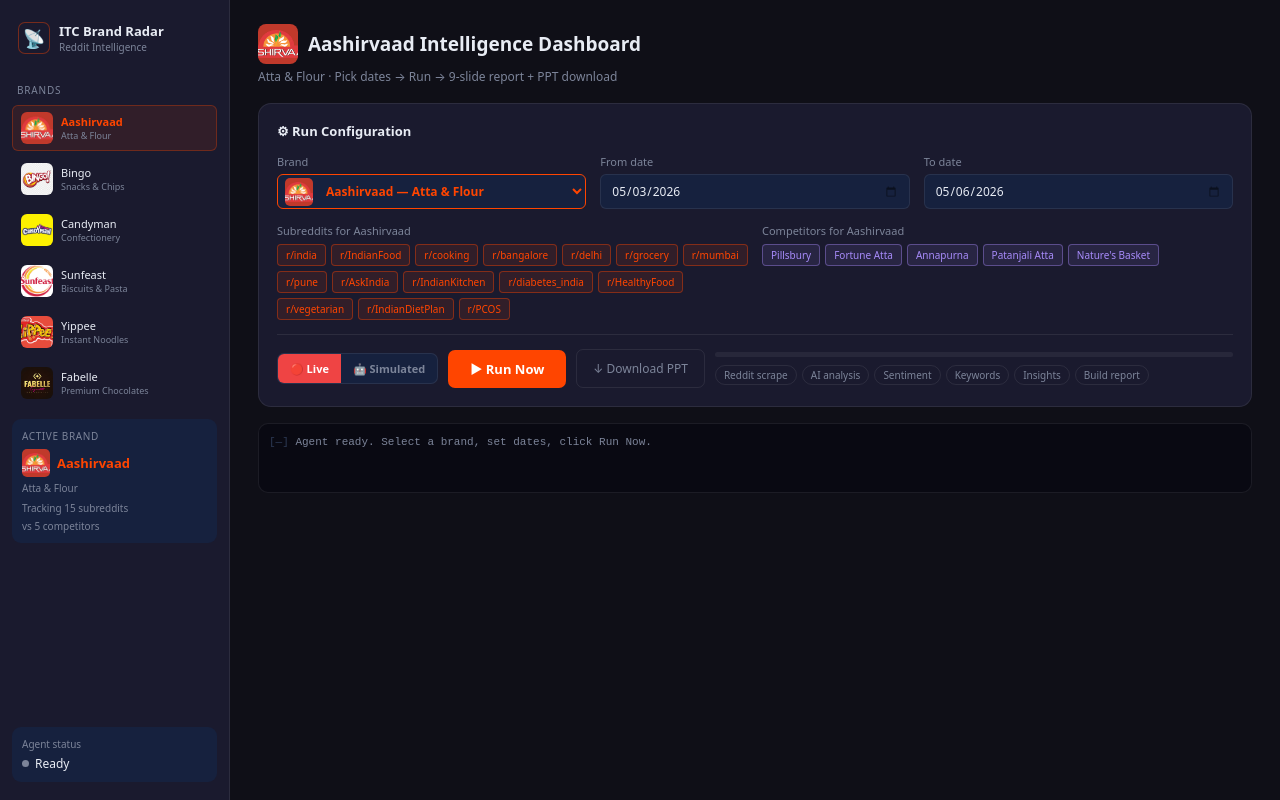
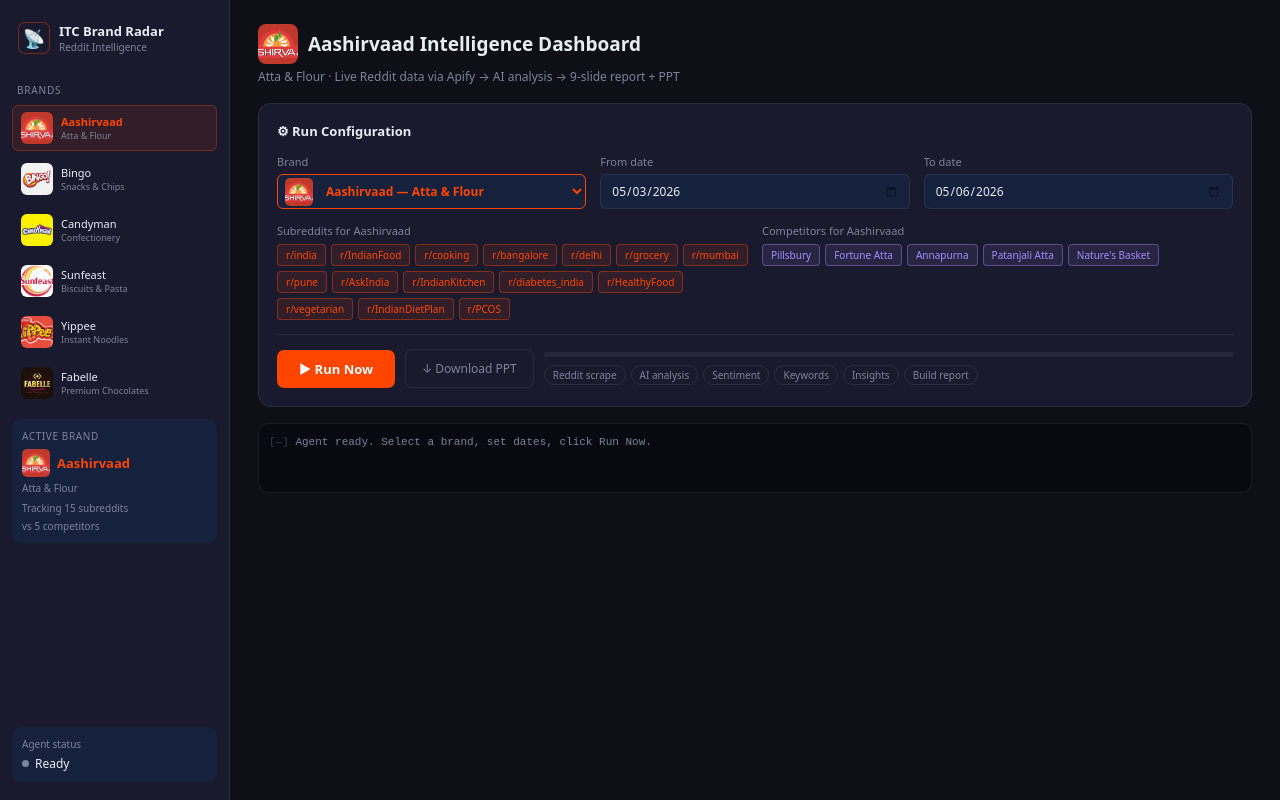
Before and after one commit to Amit1105-nj/aashirvaad-tracker, a Next.js app: page / in a window 1280 px wide. Built offline with nearby package versions, Linux system fonts and the light colour scheme.

Commit message:
Update index.js

```diff
--- a/pages/index.js
+++ b/pages/index.js
@@ -97,7 +97,6 @@
   const [history,setHistory]=useState([]);
   const [status,setStatus]=useState('idle');
   const [sidebarOpen,setSidebarOpen]=useState(false);
-  const [dataMode,setDataMode]=useState('live'); // 'live' = Apify real data, 'simulated' = AI only
   const logRef=useRef(null);
   const reportRef=useRef(null);
 
@@ -133,12 +132,12 @@
     try{
       setStep('s1','active');setStep('s2','active');setStep('s3','active');
       addLog(`Scanning Reddit for "${brand}" (${BRANDS[brand].category}) | ${fromDate} → ${toDate}`,'step');
-      addLog(`Mode: ${dataMode==='live'?'🔴 Live Reddit scraping via Apify':'🤖 AI Simulated data'}`);
+      addLog('🔴 Live Reddit scraping via Apify');
       addLog(`Subreddits: ${subsStr}`);
       setProgress(8);
 
       // If live mode — scrape real Reddit data first
-      if(dataMode==='live'){
+      {
         addLog('Scraping real Reddit posts via Apify...','step');
         try{
           const scrapeRes = await fetch('/api/scrape',{method:'POST',headers:{'Content-Type':'application/json'},
@@ -357,7 +356,7 @@
               <h1 className="page-title" style={{fontSize:19,fontWeight:600}}>{brand} Intelligence Dashboard</h1>
             </div>
             <p style={{fontSize:12,color:C.muted,marginBottom:18}}>
-              {brandConfig.category} · Pick dates → Run → 9-slide report + PPT download
+              {brandConfig.category} · Live Reddit data via Apify → AI analysis → 9-slide report + PPT
             </p>
 
             {/* CONFIG PANEL */}
@@ -433,18 +432,7 @@
 
               {/* Run row */}
               <div className="run-row" style={{display:'flex',alignItems:'center',gap:10,paddingTop:14,borderTop:`1px solid ${C.border}`,flexWrap:'wrap'}}>
-                  <div style={{display:'flex',background:C.card,borderRadius:7,overflow:'hidden',border:`1px solid ${C.border}`,flexShrink:0}}>
-                  <button onClick={()=>setDataMode('live')}
-                    style={{padding:'7px 12px',fontSize:11,fontWeight:600,border:'none',cursor:'pointer',
-                      background:dataMode==='live'?C.red:'transparent',color:dataMode==='live'?'white':C.muted}}>
-                    🔴 Live
-                  </button>
-                  <button onClick={()=>setDataMode('simulated')}
-                    style={{padding:'7px 12px',fontSize:11,fontWeight:600,border:'none',cursor:'pointer',
-                      background:dataMode==='simulated'?C.pur:'transparent',color:dataMode==='simulated'?'white':C.muted}}>
-                    🤖 Simulated
-                  </button>
-                </div>
+
                 <button onClick={runAgent} disabled={running}
                   style={{background:C.acc,color:'white',border:'none',borderRadius:7,padding:'10px 22px',
                     fontSize:13,fontWeight:600,cursor:running?'not-allowed':'pointer',opacity:running?0.4:1,whiteSpace:'nowrap'}}>
```
